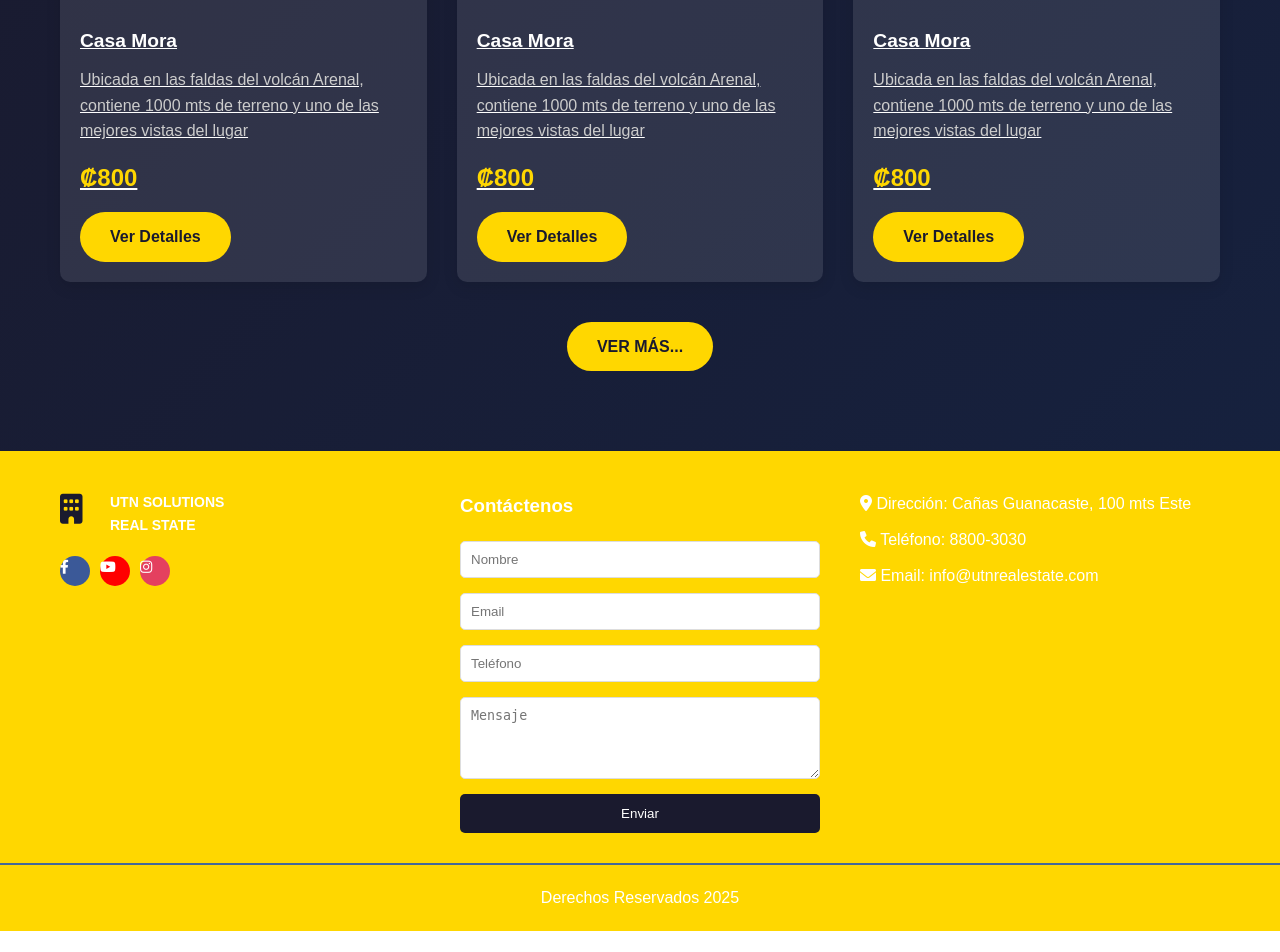
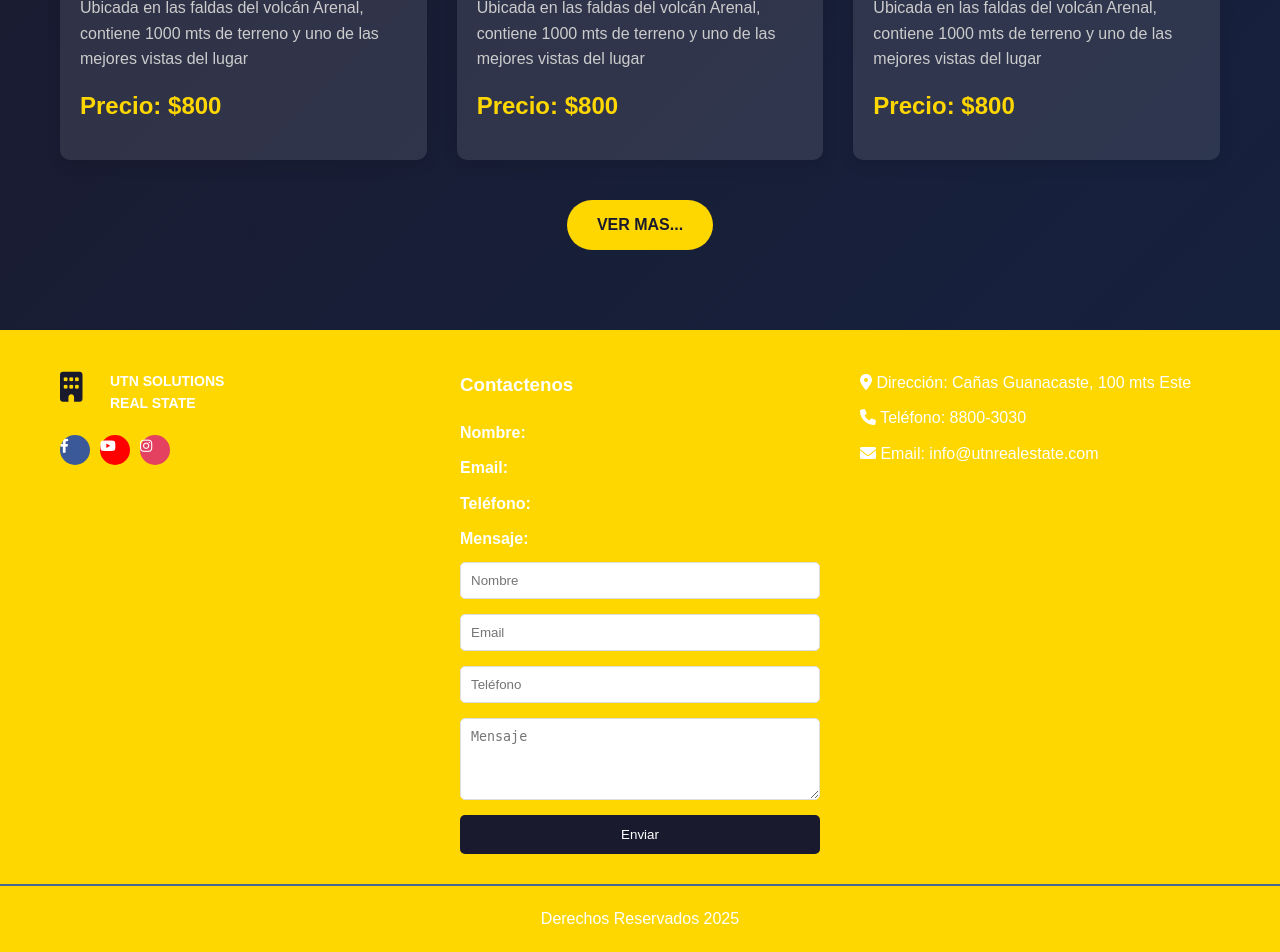
Before and after one commit to Zuly22/ProyectoWebPHP, a PHP site: page / in a window 1280 px wide. Shown: the part 3313-4265 px from the top of the page. Before the commit the page ends 4244 px from the top, so only its background shows below. Run offline with PHP 8.4, Linux system fonts and the light colour scheme; data comes from the database, SQL or seed files in the repository.

Commit message:
modificacion

```diff
--- a/destacadas.php
+++ b/destacadas.php
@@ -56,7 +56,7 @@ $config = $stmt->fetch(PDO::FETCH_ASSOC);
 
             <div class="header-right">
                 <div class="social-icons">
-                    <a href="<?php echo $config['facebook_url'] ?? '#'; ?>" class="social-icon facebook">
+                    <a href="<?php echo $config['facebook_url'] ?? 'www.facebook.com'; ?>" class="social-icon facebook">
                         <i class="fab fa-facebook-f"></i>
                     </a>
                     <a href="<?php echo $config['youtube_url'] ?? '#'; ?>" class="social-icon youtube">
--- a/index.php
+++ b/index.php
@@ -5,53 +5,43 @@ require_once 'includes/session.php';
 $database = new Database();
 $db = $database->getConnection();
 
-// Configuración del sitio
+// Obtener configuración del sitio
 $query = "SELECT * FROM configuracion_sitio LIMIT 1";
 $stmt = $db->prepare($query);
 $stmt->execute();
 $config = $stmt->fetch(PDO::FETCH_ASSOC);
 
-// Destacadas (3)
+// Obtener propiedades destacadas (últimas 3)
 $query = "SELECT * FROM propiedades WHERE destacada = 1 ORDER BY fecha_creacion DESC LIMIT 3";
 $stmt = $db->prepare($query);
 $stmt->execute();
 $destacadas = $stmt->fetchAll(PDO::FETCH_ASSOC);
 
-// Ventas (3)
+// Obtener propiedades en venta (últimas 3)
 $query = "SELECT * FROM propiedades WHERE tipo = 'venta' ORDER BY fecha_creacion DESC LIMIT 3";
 $stmt = $db->prepare($query);
 $stmt->execute();
 $ventas = $stmt->fetchAll(PDO::FETCH_ASSOC);
 
-// Alquileres (3)
+// Obtener propiedades en alquiler (últimas 3)
 $query = "SELECT * FROM propiedades WHERE tipo = 'alquiler' ORDER BY fecha_creacion DESC LIMIT 3";
 $stmt = $db->prepare($query);
 $stmt->execute();
 $alquileres = $stmt->fetchAll(PDO::FETCH_ASSOC);
 
-// Búsqueda
+// Procesar búsqueda
 $busqueda = '';
 $resultados_busqueda = [];
-if (isset($_GET['buscar']) && $_GET['buscar'] !== '') {
-    $busqueda = trim($_GET['buscar']);
-    $query = "SELECT * FROM propiedades
-              WHERE descripcion_breve LIKE :busqueda OR descripcion_larga LIKE :busqueda
-              ORDER BY fecha_creacion DESC";
+if (isset($_GET['buscar']) && !empty($_GET['buscar'])) {
+    $busqueda = $_GET['buscar'];
+    $query = "SELECT * FROM propiedades WHERE descripcion_breve LIKE :busqueda OR descripcion_larga LIKE :busqueda";
     $stmt = $db->prepare($query);
-    $stmt->bindValue(':busqueda', '%'.$busqueda.'%');
+    $stmt->bindValue(':busqueda', '%' . $busqueda . '%');
     $stmt->execute();
     $resultados_busqueda = $stmt->fetchAll(PDO::FETCH_ASSOC);
 }
+?>
 
-// Helper de imagen con fallback
-function img_prop_or_placeholder(array $p, int $h = 200, int $w = 350): string {
-    $path = $p['imagen_destacada'] ?? '';
-    if (!empty($path) && file_exists($path)) {
-        return htmlspecialchars($path);
-    }
-    return "/placeholder.svg?height={$h}&width={$w}";
-}
-?>
 <!DOCTYPE html>
 <html lang="es">
 <head>
@@ -69,12 +59,15 @@ function img_prop_or_placeholder(array $p, int $h = 200, int $w = 350): string {
         <div class="header-container">
             <div class="logo">
             <?php if (!empty($config['logo_principal']) && file_exists($config['logo_principal'])): ?>
-                    <img src="<?php echo htmlspecialchars($config['logo_principal']); ?>" alt="UTN Solutions Logo" class="logo-image">
+                <img src="<?php echo $config['logo_principal']; ?>" alt="UTN Solutions Logo" class="logo-image">
             <?php else: ?>
-                    <div class="logo-icon"><i class="fas fa-building" style="font-size: 30px;"></i></div>
+                <div class="logo-icon">
+                    <i class="fas fa-building" style="font-size: 30px;"></i>
+                </div>
             <?php endif; ?>
             <div class="logo-text">
-                    UTN SOLUTIONS<br>REAL STATE
+                UTN SOLUTIONS<br>
+                REAL STATE
             </div>
             <div class="social-icons">
                 <a href="<?php echo $config['facebook_url'] ?? '#'; ?>" class="social-icon facebook">
@@ -88,6 +81,7 @@ function img_prop_or_placeholder(array $p, int $h = 200, int $w = 350): string {
                 </a>
             </div>
         </div>
+
         <div class="header-right">
             <nav>
                 <ul class="nav-menu">
@@ -98,16 +92,6 @@ function img_prop_or_placeholder(array $p, int $h = 200, int $w = 350): string {
                     <li><a href="#contacto">CONTACTENOS</a></li>
                 </ul>
             </nav>
-                <div class="social-icons">
-                    <a href="<?php echo htmlspecialchars($config['facebook_url'] ?? '#'); ?>" class="social-icon facebook"><i class="fab fa-facebook-f"></i></a>
-                    <a href="<?php echo htmlspecialchars($config['youtube_url'] ?? '#'); ?>" class="social-icon youtube"><i class="fab fa-youtube"></i></a>
-                    <a href="<?php echo htmlspecialchars($config['instagram_url'] ?? '#'); ?>" class="social-icon instagram"><i class="fab fa-instagram"></i></a>
-                </div>
-                <form class="search-container" method="GET">
-                    <input type="text" name="buscar" class="search-input" placeholder="Buscar propiedades..." value="<?php echo htmlspecialchars($busqueda); ?>">
-                    <button type="submit" class="search-btn"><i class="fas fa-search"></i></button>
-                </form>
-                <a href="login.php" class="login-icon"><i class="fas fa-user"></i></a>
         </div>
     </div>
 </header>
@@ -123,28 +107,32 @@ function img_prop_or_placeholder(array $p, int $h = 200, int $w = 350): string {
         <div class="properties-container">
             <h2>Resultados de búsqueda para: "<?php echo htmlspecialchars($busqueda); ?>"</h2>
             <div class="properties-grid">
-                <?php foreach ($resultados_busqueda as $p): ?>
-                    <a class="property-card" href="propiedad.php?id=<?php echo (int)$p['id']; ?>">
-                        <img src="<?php echo img_prop_or_placeholder($p); ?>" alt="<?php echo htmlspecialchars($p['titulo']); ?>" class="property-image">
+                <?php foreach ($resultados_busqueda as $propiedad): ?>
+                <div class="property-card">
+                    <?php if (!empty($propiedad['imagen_destacada']) && file_exists($propiedad['imagen_destacada'])): ?>
+                        <img src="<?php echo $propiedad['imagen_destacada']; ?>" alt="<?php echo $propiedad['titulo']; ?>" class="property-image">
+                    <?php else: ?>
+                        <img src="/placeholder.svg?height=200&width=350" alt="<?php echo $propiedad['titulo']; ?>" class="property-image">
+                    <?php endif; ?>
                     <div class="property-info">
-                            <h3 class="property-title"><?php echo htmlspecialchars($p['titulo']); ?></h3>
-                            <p class="property-description"><?php echo htmlspecialchars($p['descripcion_breve']); ?></p>
-                            <div class="property-price">₡<?php echo number_format((float)$p['precio'], 0, ',', '.'); ?></div>
-                            <span class="ver-mas-btn">Ver Detalles</span>
+                        <h3 class="property-title"><?php echo $propiedad['titulo']; ?></h3>
+                        <p class="property-description"><?php echo $propiedad['descripcion_breve']; ?></p>
+                        <div class="property-price">Precio: $<?php echo number_format($propiedad['precio']); ?></div>
+                        <a href="propiedad.php?id=<?php echo $propiedad['id']; ?>" class="ver-mas-btn">Ver Detalles</a>
                     </div>
-                    </a>
+                </div>
                 <?php endforeach; ?>
             </div>
         </div>
     </section>
     <?php else: ?>
-    <!-- Hero -->
+
     <section class="hero">
         <div class="hero-container">
             <div class="hero-content">
-                <h1><?php echo htmlspecialchars($config['mensaje_banner'] ?? 'PERMÍTENOS AYUDARTE A CUMPLIR TUS SUEÑOS'); ?></h1>
+                <h1><?php echo $config['mensaje_banner'] ?? 'PERMITENOS SAYUDARTE A CUMPLIR TUS SUEÑOS'; ?></h1>
                 <?php if (!empty($config['imagen_banner']) && file_exists($config['imagen_banner'])): ?>
-                    <img src="<?php echo htmlspecialchars($config['imagen_banner']); ?>" alt="Banner Principal" class="hero-image">
+                    <img src="<?php echo $config['imagen_banner']; ?>" alt="Banner Principal" class="hero-image">
                 <?php else: ?>
                     <img src="/placeholder.svg?height=300&width=500" alt="Casa 3D" class="hero-image">
                 <?php endif; ?>
@@ -156,11 +144,11 @@ function img_prop_or_placeholder(array $p, int $h = 200, int $w = 350): string {
         <div class="about-container">
             <div class="about-content">
                 <h2>QUIENES SOMOS</h2>
-                <p><?php echo htmlspecialchars($config['quienes_somos_texto'] ?? 'Información sobre la empresa...'); ?></p>
+                <p><?php echo $config['quienes_somos_texto'] ?? 'Información sobre la empresa...'; ?></p>
             </div>
             <div class="about-image">
                 <?php if (!empty($config['imagen_quienes_somos']) && file_exists($config['imagen_quienes_somos'])): ?>
-                    <img src="<?php echo htmlspecialchars($config['imagen_quienes_somos']); ?>" alt="Quienes Somos">
+                    <img src="<?php echo $config['imagen_quienes_somos']; ?>" alt="Quienes Somos">
                 <?php else: ?>
                     <img src="/placeholder.svg?height=200&width=200" alt="Equipo">
                 <?php endif; ?>
@@ -188,7 +176,7 @@ function img_prop_or_placeholder(array $p, int $h = 200, int $w = 350): string {
                 <?php endforeach; ?>
             </div>
             <div class="ver-mas-container">
-                <a href="destacadas.php" class="ver-mas-btn">VER MÁS...</a>
+                <a href="destacadas.php" class="ver-mas-btn">VER MAS...</a>
             </div>
         </div>
     </section>
@@ -197,20 +185,23 @@ function img_prop_or_placeholder(array $p, int $h = 200, int $w = 350): string {
         <div class="properties-container">
             <h2>PROPIEDADES EN VENTA</h2>
             <div class="properties-grid">
-                <?php foreach ($ventas as $p): ?>
-                    <a class="property-card" href="propiedad.php?id=<?php echo (int)$p['id']; ?>">
-                        <img src="<?php echo img_prop_or_placeholder($p); ?>" alt="<?php echo htmlspecialchars($p['titulo']); ?>" class="property-image">
+                <?php foreach ($ventas as $propiedad): ?>
+                <div class="property-card">
+                    <?php if (!empty($propiedad['imagen_destacada']) && file_exists($propiedad['imagen_destacada'])): ?>
+                        <img src="<?php echo $propiedad['imagen_destacada']; ?>" alt="<?php echo $propiedad['titulo']; ?>" class="property-image">
+                    <?php else: ?>
+                        <img src="/placeholder.svg?height=200&width=350" alt="<?php echo $propiedad['titulo']; ?>" class="property-image">
+                    <?php endif; ?>
                     <div class="property-info">
-                            <h3 class="property-title"><?php echo htmlspecialchars($p['titulo']); ?></h3>
-                            <p class="property-description"><?php echo htmlspecialchars($p['descripcion_breve']); ?></p>
-                            <div class="property-price">₡<?php echo number_format((float)$p['precio'], 0, ',', '.'); ?></div>
-                            <span class="ver-mas-btn">Ver Detalles</span>
+                        <h3 class="property-title"><?php echo $propiedad['titulo']; ?></h3>
+                        <p class="property-description"><?php echo $propiedad['descripcion_breve']; ?></p>
+                        <div class="property-price">Precio: $<?php echo number_format($propiedad['precio']); ?></div>
                     </div>
-                    </a>
+                </div>
                 <?php endforeach; ?>
             </div>
             <div class="ver-mas-container">
-                <a href="ventas.php" class="ver-mas-btn">VER MÁS...</a>
+                <a href="ventas.php" class="ver-mas-btn">VER MAS...</a>
             </div>
         </div>
     </section>
@@ -219,23 +210,27 @@ function img_prop_or_placeholder(array $p, int $h = 200, int $w = 350): string {
         <div class="properties-container">
             <h2>PROPIEDADES EN ALQUILER</h2>
             <div class="properties-grid">
-                <?php foreach ($alquileres as $p): ?>
-                    <a class="property-card" href="propiedad.php?id=<?php echo (int)$p['id']; ?>">
-                        <img src="<?php echo img_prop_or_placeholder($p); ?>" alt="<?php echo htmlspecialchars($p['titulo']); ?>" class="property-image">
+                <?php foreach ($alquileres as $propiedad): ?>
+                <div class="property-card">
+                    <?php if (!empty($propiedad['imagen_destacada']) && file_exists($propiedad['imagen_destacada'])): ?>
+                        <img src="<?php echo $propiedad['imagen_destacada']; ?>" alt="<?php echo $propiedad['titulo']; ?>" class="property-image">
+                    <?php else: ?>
+                        <img src="/placeholder.svg?height=200&width=350" alt="<?php echo $propiedad['titulo']; ?>" class="property-image">
+                    <?php endif; ?>
                     <div class="property-info">
-                            <h3 class="property-title"><?php echo htmlspecialchars($p['titulo']); ?></h3>
-                            <p class="property-description"><?php echo htmlspecialchars($p['descripcion_breve']); ?></p>
-                            <div class="property-price">₡<?php echo number_format((float)$p['precio'], 0, ',', '.'); ?></div>
-                            <span class="ver-mas-btn">Ver Detalles</span>
+                        <h3 class="property-title"><?php echo $propiedad['titulo']; ?></h3>
+                        <p class="property-description"><?php echo $propiedad['descripcion_breve']; ?></p>
+                        <div class="property-price">Precio: $<?php echo number_format($propiedad['precio']); ?></div>
                     </div>
-                    </a>
+                </div>
                 <?php endforeach; ?>
             </div>
             <div class="ver-mas-container">
-                <a href="alquileres.php" class="ver-mas-btn">VER MÁS...</a>
+                <a href="alquileres.php" class="ver-mas-btn">VER MAS...</a>
             </div>
         </div>
     </section>
+
     <?php endif; ?>
 
     <footer class="footer" id="contacto">
@@ -255,14 +250,24 @@ function img_prop_or_placeholder(array $p, int $h = 200, int $w = 350): string {
                     </div>
                 </div>
                 <div class="social-icons" style="margin-top: 20px;">
-                    <a href="<?php echo htmlspecialchars($config['facebook_url'] ?? '#'); ?>" class="social-icon facebook"><i class="fab fa-facebook-f"></i></a>
-                    <a href="<?php echo htmlspecialchars($config['youtube_url'] ?? '#'); ?>" class="social-icon youtube"><i class="fab fa-youtube"></i></a>
-                    <a href="<?php echo htmlspecialchars($config['instagram_url'] ?? '#'); ?>" class="social-icon instagram"><i class="fab fa-instagram"></i></a>
+                    <a href="<?php echo $config['facebook_url'] ?? '#'; ?>" class="social-icon facebook">
+                        <i class="fab fa-facebook-f"></i>
+                    </a>
+                    <a href="<?php echo $config['youtube_url'] ?? '#'; ?>" class="social-icon youtube">
+                        <i class="fab fa-youtube"></i>
+                    </a>
+                    <a href="<?php echo $config['instagram_url'] ?? '#'; ?>" class="social-icon instagram">
+                        <i class="fab fa-instagram"></i>
+                    </a>
                 </div>
             </div>
 
             <div class="footer-section">
-                <h3>Contáctenos</h3>
+                <h3>Contactenos</h3>
+                <p><strong>Nombre:</strong></p>
+                <p><strong>Email:</strong></p>
+                <p><strong>Teléfono:</strong></p>
+                <p><strong>Mensaje:</strong></p>
                 <form class="contact-form" method="POST" action="enviar_mensaje.php">
                     <input type="text" name="nombre" placeholder="Nombre" required>
                     <input type="email" name="email" placeholder="Email" required>
@@ -273,9 +278,9 @@ function img_prop_or_placeholder(array $p, int $h = 200, int $w = 350): string {
             </div>
 
             <div class="footer-section">
-                <p><i class="fas fa-map-marker-alt"></i> Dirección: <?php echo htmlspecialchars($config['direccion'] ?? 'Cañas Guanacaste, 100 mts Este'); ?></p>
-                <p><i class="fas fa-phone"></i> Teléfono: <?php echo htmlspecialchars($config['telefono_contacto'] ?? '8800-3030'); ?></p>
-                <p><i class="fas fa-envelope"></i> Email: <?php echo htmlspecialchars($config['email_contacto'] ?? 'info@utnrealestate.com'); ?></p>
+                <p><i class="fas fa-map-marker-alt"></i> Dirección: <?php echo $config['direccion'] ?? 'Cañas Guanacaste, 100 mts Este'; ?></p>
+                <p><i class="fas fa-phone"></i> Teléfono: <?php echo $config['telefono_contacto'] ?? '8800-3030'; ?></p>
+                <p><i class="fas fa-envelope"></i> Email: <?php echo $config['email_contacto'] ?? 'info@utnrealestate.com'; ?></p>
             </div>
         </div>
 
```
Lines whose indentation alone changed are shown as unchanged.
